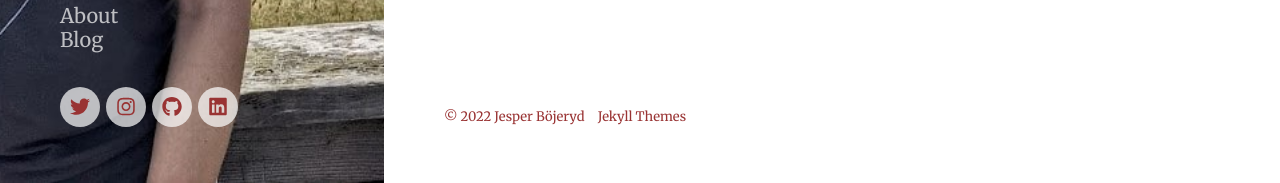
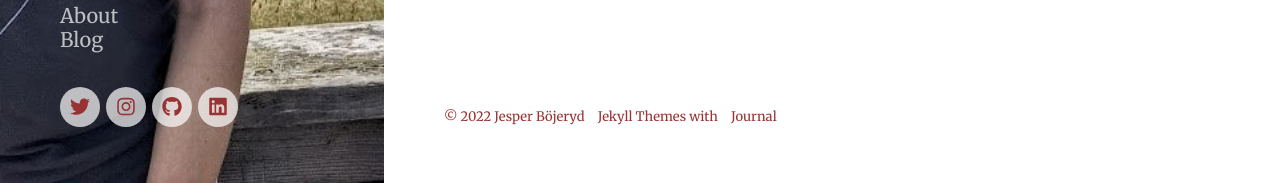
Before and after one commit to bojeryd91/bojeryd91.github.io, a Jekyll site: the page built from _pages/cv.md, in a window 1280 px wide and 900 px high, scrolled down 222 px. Shown: the part 717-900 px from the top of the window. Built offline with Jekyll 4.4.1, drawn with Linux system fonts in a browser that asks for light colours; nearby versions of some CDN libraries; some web fonts are replaced.

Commit message:
Update footer.html

```diff
--- a/_includes/footer.html
+++ b/_includes/footer.html
@@ -2,7 +2,7 @@
 
 	<div class="footer__copyright">
 		<span>© {{ 'now' | date: "%Y" }} {{ site.data.settings.basic_settings.site_title }}</span>
-		<a href="https://jekyllthemes.io" target="_blank">Jekyll Themes</a>
+		<a href="https://jekyllthemes.io" target="_blank">Jekyll Themes</a> with <a href="https://jekyllthemes.io/theme/journal-personal-jekyll-theme" target="_blank">Journal</a>
 	</div>
 
 </footer>
```
